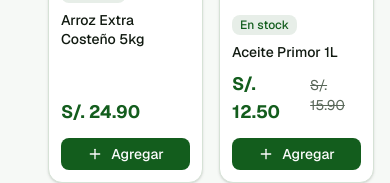
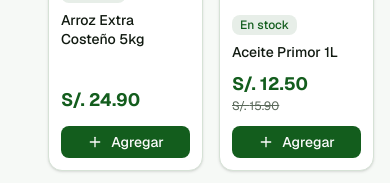
Before and after one commit to Twizz-1232/shiligama-website, a Next.js app: page /catalogo in a window 390 px wide. Shown: the part 504-687 px from the top of the page. Built offline with nearby package versions, Linux system fonts and the light colour scheme.

Commit message:
feat: responsive price display for discounted products\n\nAdapt layout for mobile and desktop screens for better visibility.

```diff
--- a/components/catalog/product-grid.tsx
+++ b/components/catalog/product-grid.tsx
@@ -129,12 +129,17 @@ export function ProductGrid({
                   </Link>
 
                   {/* Price */}
-                  <div className="mt-auto flex items-baseline gap-2">
+                  <div className={cn(
+                    "mt-auto",
+                    product.originalPrice
+                      ? "flex flex-col sm:flex-row sm:items-baseline sm:gap-2"
+                      : "flex items-baseline gap-2"
+                  )}>
                     <span className="text-lg font-bold text-primary">
                       S/. {product.price.toFixed(2)}
                     </span>
                     {product.originalPrice && (
-                      <span className="text-sm text-muted-foreground line-through">
+                      <span className="text-xs sm:text-sm text-muted-foreground line-through">
                         S/. {product.originalPrice.toFixed(2)}
                       </span>
                     )}
```
